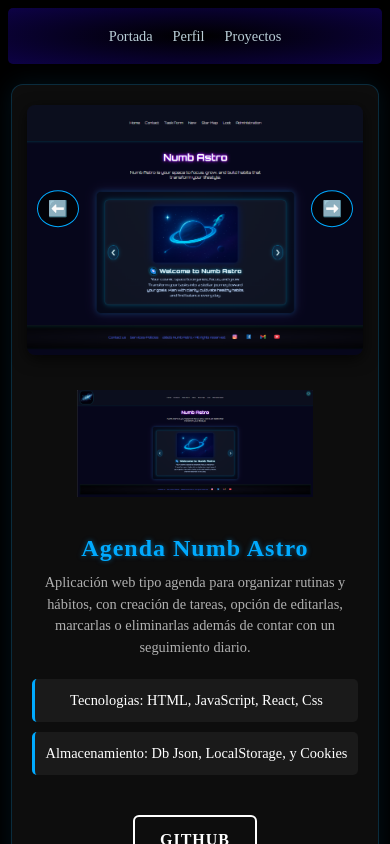
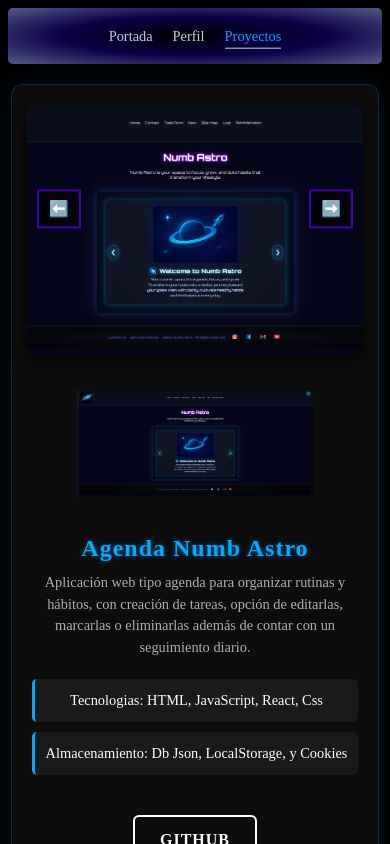
Before and after one commit to JuanDiegoCC02/portafolio, a React (Vite) app: page /portafolio/proyectosPage in a window 390 px wide. Shown: the top 844 px of the page. Built offline with nearby package versions, Linux system fonts and the light colour scheme.

Commit message:
Actualizacion de los estilos responsivos

```diff
--- a/src/components/PortafolioNav.jsx
+++ b/src/components/PortafolioNav.jsx
@@ -1,7 +1,7 @@
 import React from 'react'
 import "../styles/PortadaNav.css";
 
-import { Link } from 'react-router-dom'
+import { NavLink } from 'react-router-dom'
 
 function PortafolioNav() {
 
@@ -9,9 +9,9 @@ function PortafolioNav() {
 
       <div className='containerNavPortada'>
         <ul className='ulNavPortada'>
-          <li className='liNavPortada'><Link className='linkNavPortada' to="/">Portada</Link></li>
-          <li className='liNavPortada'><Link className='linkNavPortada' to="/perfil">Perfil</Link></li>
-          <li className='liNavPortada'><Link className='linkNavPortada' to="/proyectosPage">Proyectos</Link></li>
+          <li className='liNavPortada'><NavLink className='linkNavPortada' to="/">Portada</NavLink></li>
+          <li className='liNavPortada'><NavLink className='linkNavPortada' to="/perfil">Perfil</NavLink></li>
+          <li className='liNavPortada'><NavLink className='linkNavPortada' to="/proyectosPage">Proyectos</NavLink></li>
 
         </ul>
       </div>
--- a/src/styles/portadaCarrusel.css
+++ b/src/styles/portadaCarrusel.css
@@ -10,19 +10,22 @@
   border-radius: 8px;
   background: linear-gradient(rgb(2, 2, 2), rgb(27, 4, 90));
   box-shadow: 0 10px 30px rgba(0, 0, 0, 0.5);
+
+  box-sizing: border-box;
 }
 
 .portadaCarousel-card {
   display: flex;
   align-items: center;
-  gap: 40px;
+  gap: 15px;
   width: 100%;
   text-align: left;
 }
 
 .portadaCarousel-image {
-  width: 90%;
+  width: 80%;
   max-height: 600px;
+  max-width: 100%;
   object-fit: cover;
   border-radius: 6px;
   box-shadow: 0 6px 15px rgba(0, 0, 0, 0.4);
@@ -34,43 +37,45 @@
 }
 
 .portadaCarousel-text {
-  width: 45%;
+  width: 50%;
 }
 
 .portadaCarousel-title {
-  font-size: 2.8rem;
+  font-size: 2.5rem;
   font-weight: 800;
   margin-bottom: 1.5rem;
   border-bottom: 4px solid var(--color-detalle);
   padding-bottom: 10px;
-    text-shadow: 0 0 8px  rgb(47, 0, 255);
-    color: rgba(160, 160, 160, 0.692);
+  text-shadow: 0 0 8px rgba(47, 0, 255, 0.979);
+  color: rgba(154, 215, 250, 0.897);
 }
 
 .portadaCarousel-description {
   font-size: 1.2rem;
-  line-height: 1.8;
-  color: rgb(165, 165, 165);
+  line-height: 1.6;
+  color: rgba(239, 254, 255, 0.836);
   margin-bottom: 30px;
 }
 
 .portadaCarousel-controls {
   display: flex;
   justify-content: center;
-  gap: 1rem;
+  gap: 1.5rem;
   margin-top: 3rem;
+  width: 100%;
 }
 
 .portadaCarousel-btn {
   background: rgba(56, 56, 56, 0.856);
   border: 3px solid black;
   border-radius: 6px;
-  padding: 0.2rem 0.5rem;
+  padding: 0.5rem 1rem;
   font-size: 1.6rem;
   color: white;
   cursor: pointer;
   transition: background 0.3s ease, transform 0.3s ease;
-  margin-top: 15%;
+  margin-top: 0;
+  min-width: 50px;
 }
 
 .portadaCarousel-btn:hover {
@@ -80,7 +85,7 @@
 }
 
 @media (max-width: 900px) {
-  .portadaCarousel-wrapper {
+  .portadaAllCarousel {
     padding: 3rem 1.5rem;
   }
 
@@ -92,6 +97,7 @@
 
   .portadaCarousel-image {
     width: 100%;
+    display: block;
     max-height: 350px;
   }
 
@@ -102,5 +108,16 @@
   .portadaCarousel-title {
     font-size: 2.2rem;
     border-bottom: none;
+    padding-bottom: 0;
+  }
+
+  .portadaCarousel-controls {
+    margin-top: 2rem;
+    gap: 1rem;
+  }
+
+  .portadaCarousel-btn {
+    padding: 0.4rem 0.8rem;
+    font-size: 1.4rem;
   }
 }
--- a/src/styles/portadaNav.css
+++ b/src/styles/portadaNav.css
@@ -3,7 +3,7 @@
   position: sticky;
   top: 0;
   z-index: 1000;
-  background: radial-gradient( rgb(0, 0, 0), #0e024bee );
+  background: radial-gradient( rgb(0, 0, 0), #0d004dee, rgba(157, 167, 253, 0.534) );
   backdrop-filter: blur(8px);
   padding: 15px 40px;
   border-radius: 5px;
@@ -36,13 +36,15 @@
 .liNavPortada a:hover {
   color: #00ccffd3;
   border-bottom: 2px solid #47a6fa;
- text-shadow: 0 0 8px rgb(0, 26, 255);
+  text-shadow: 0 0 8px rgb(0, 26, 255);
 }
 
 
 .liNavPortada a.active {
-  color: #38bdf8;
-  border-bottom: 2px solid #8dd7f7;
+  color: #00ccffd3;
+  border-bottom: 2px solid #47a6fa;
+  text-shadow: 0 2px 8px rgb(38, 0, 255);
+  border-bottom: 2px groove #869faa;
 }
 
 
--- a/src/styles/proyectosPagCarrousel.css
+++ b/src/styles/proyectosPagCarrousel.css
@@ -36,18 +36,17 @@
     transform: translateY(-50%);
     background: rgba(0, 0, 0, 0.7);
     color: #00aaff;
-    border: 1px solid #00aaff;
-    padding: 10px 15px;
+    border: 2px solid #4401af;
+    padding: 6px 10px;
     font-size: 20px;
     cursor: pointer;
     z-index: 10;
-    border-radius: 50%;
     transition: background-color 0.3s, transform 0.3s;
 }
 
 .btnImgLeft:hover,
 .btnImgRight:hover {
-    background-color: #00aaff;
+    background-color: #c5c5c581;
     color: #0d0d0d;
     transform: translateY(-50%) scale(1.1);
 }
@@ -151,7 +150,7 @@
 .divButtonsCarrpuselProyectos .btnLeft,
 .divButtonsCarrpuselProyectos .btnRight {
     background-color: #1f1f1f;
-    color: #00aaff;
+    color: #02ccffe3;
     border: 2px solid #00aaff;
     padding: 12px 25px;
     font-size: 17px;
```
